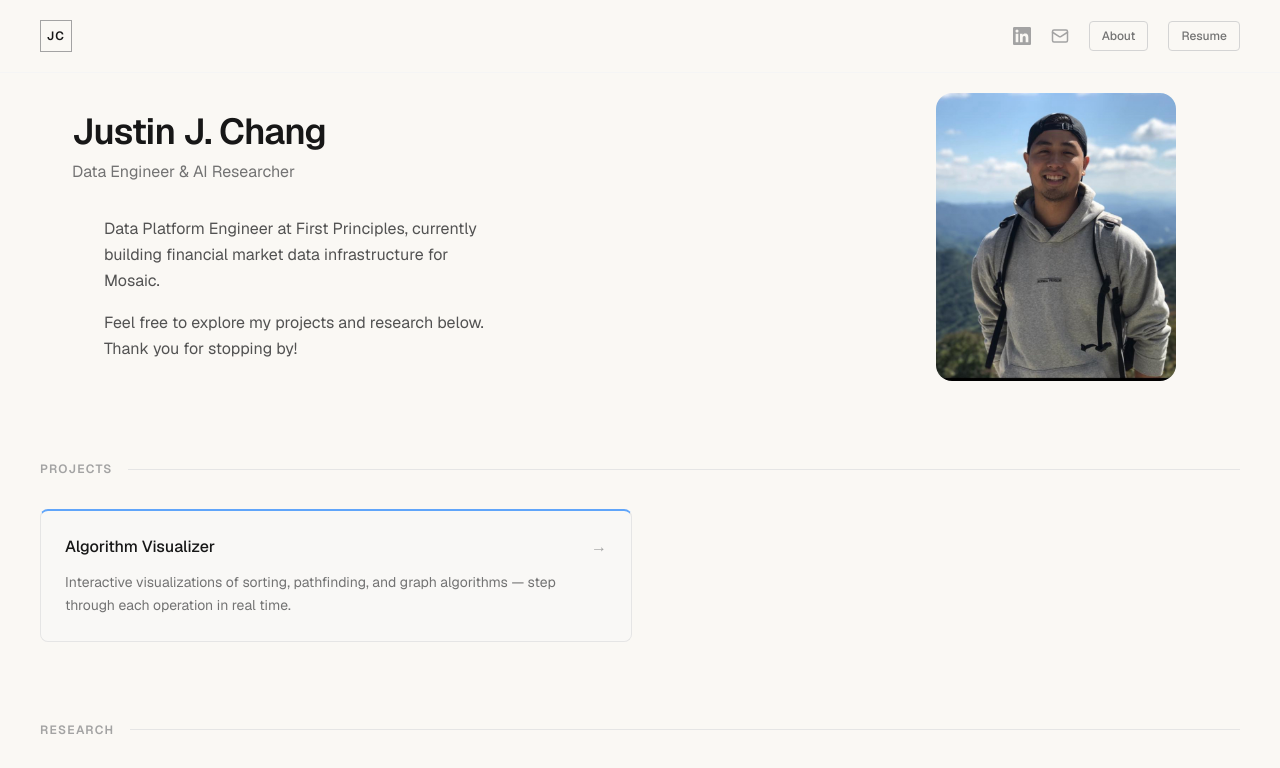
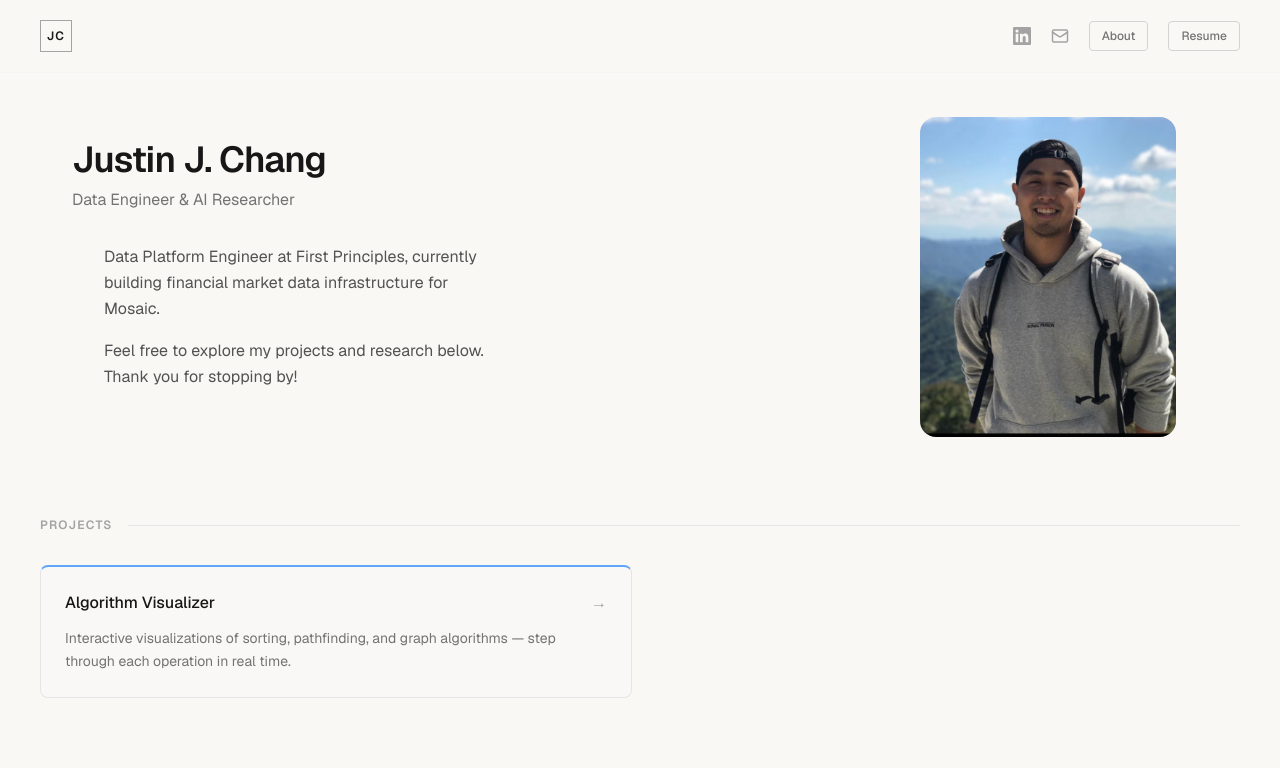
Before and after one commit to JSC201/portfolio, a Next.js app: page / in a window 1280 px wide. Shown: the top 768 px of the page. Built offline with nearby package versions, Linux system fonts and the light colour scheme.

Commit message:
adjust photo positioning

```diff
--- a/app/page.tsx
+++ b/app/page.tsx
@@ -27,7 +27,7 @@ export default function Home() {
         <img
           src="/Hiking.jpg"
           alt="Justin Chang"
-          className="shrink-0 w-60 h-72 object-cover rounded-2xl [object-position:center_35%]"
+          className="shrink-0 w-64 h-80 object-cover rounded-2xl mt-6 [object-position:center_35%]"
         />
       </section>
 
```
